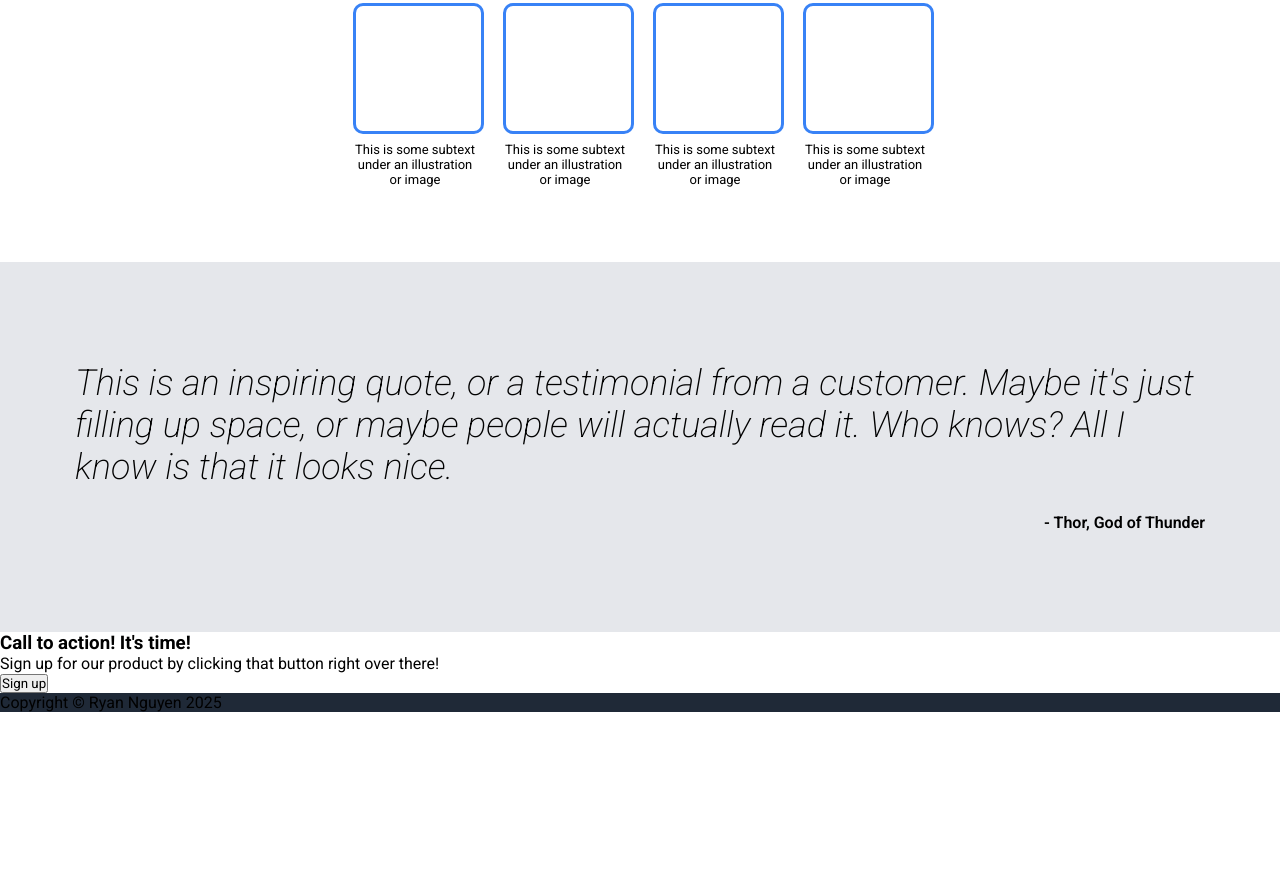
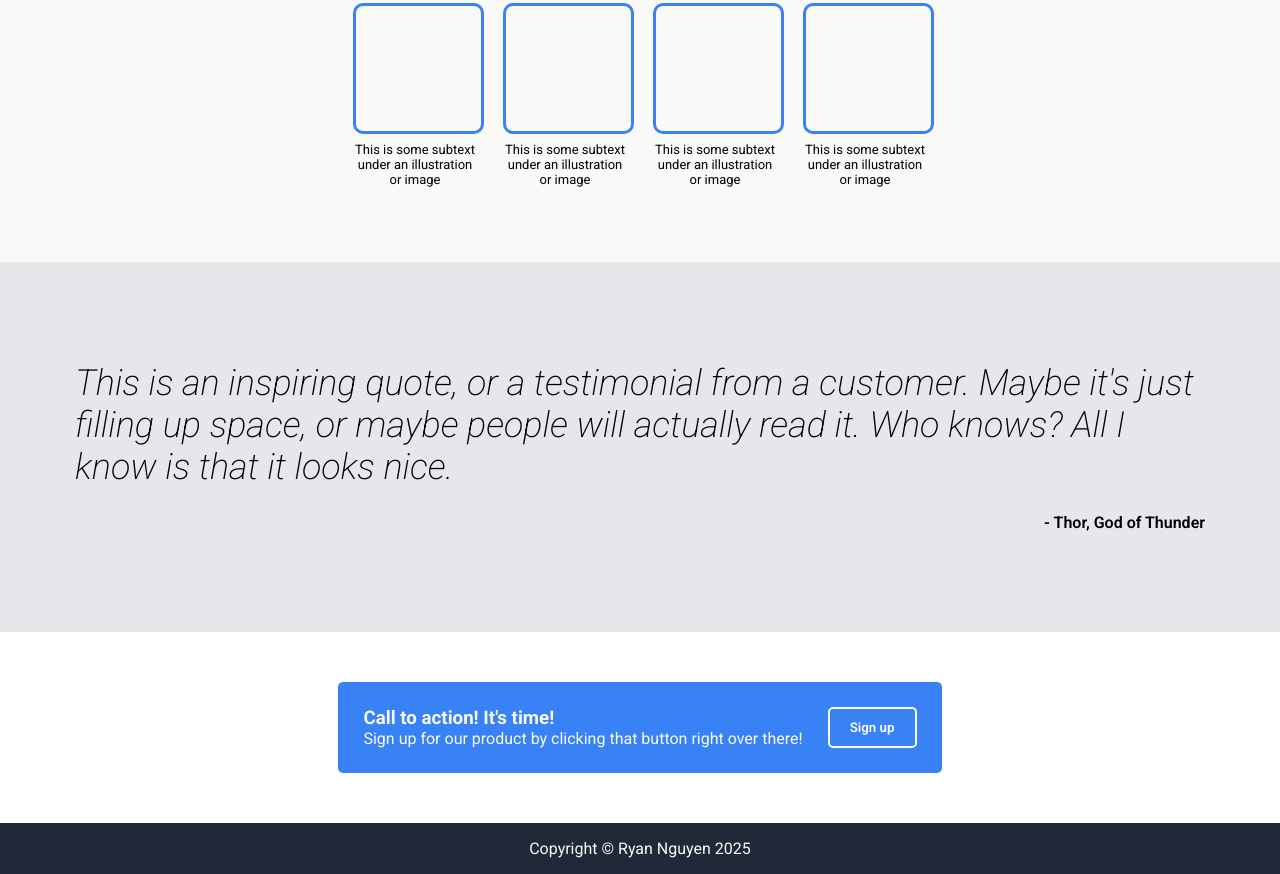
Before and after one commit to ryanaknguyen/landing-page, a plain HTML site: page index.html in a window 1280 px wide. Shown: the part 469-1343 px from the top of the page. Before the commit the page ends 1181 px from the top, so only its background shows below. Drawn offline with Linux system fonts and the light colour scheme.

Commit message:
Added css to action section on landing page

```diff
--- a/styles.css
+++ b/styles.css
@@ -63,7 +63,7 @@ a {
   border: none;
   padding: 5px 20px;
   background-color: #3882f6;
-  color: white;
+  color: #f9faf8;
   border-radius: 5px;
   font-weight: 600px;
   margin-top: 10px;
@@ -81,6 +81,10 @@ h2 {
   margin: 25px;
 }
 
+.info {
+  background-color: #f9faf8;
+}
+
 .facts {
   display: flex;
   padding-bottom: 75px;
@@ -93,7 +97,7 @@ h2 {
   height: 125px;
   border-radius: 10px;
   border: 3px solid #3882f6;
-  background-color: white;
+  background-color: #f9faf8;
   padding: 0;
 }
 
@@ -126,6 +130,37 @@ h2 {
   font-weight: 600;
 }
 
+.action {
+  padding: 50px 100px;
+  color: #f9faf8;
+  display: flex;
+  justify-content: center;
+}
+
+.action button {
+  padding: 5px 20px;
+  background-color: #3882f6;
+  border: 2px solid #f9faf8;
+  border-radius: 5px;
+  color: #f9faf8;
+  font-weight: 600;
+}
+
+.window {
+  background-color: #3882f6;
+  display: flex;
+  justify-content: space-between;
+  padding: 25px;
+  border-radius: 5px;
+  max-width: 700px;
+  gap: 25px;
+}
+
 .footer {
   background-color: #1f2937;
+  color: #f9faf8;
+  display: flex;
+  justify-content: center;
+  align-items: center;
+  padding: 16px 0;
 }
```
